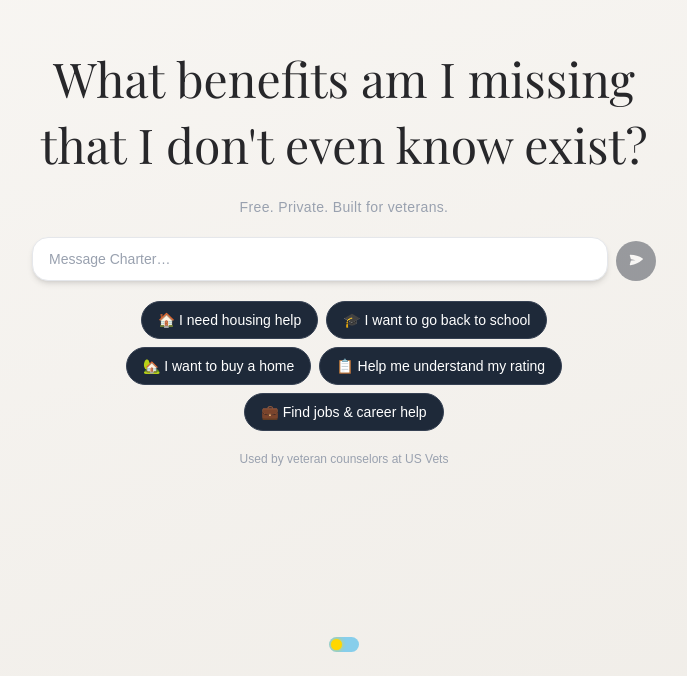
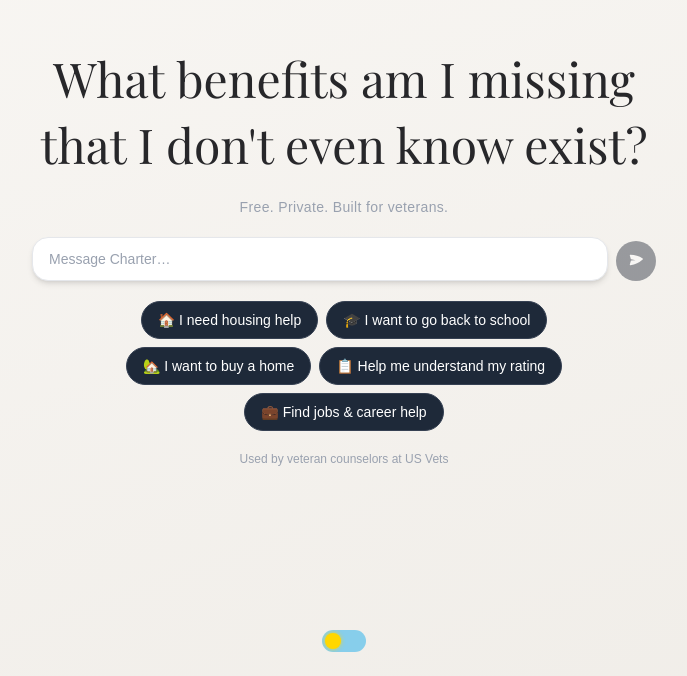
Before and after one commit to alxgrcn/charter, a Next.js app: page / in a window 1280 px wide. Shown: the part 124-800 px from the top of the page, without its empty margins (296-983 px from the left). Built offline with nearby package versions, Linux system fonts and the light colour scheme; a web font is replaced by a local one.

Commit message:
fix: scale toggle to 44x22px

```diff
--- a/app/components/ThemeToggle.tsx
+++ b/app/components/ThemeToggle.tsx
@@ -39,9 +39,9 @@ export default function ThemeToggle({ bottom = 24 }: Props) {
         left: '50%',
         transform: 'translateX(-50%)',
         zIndex: 9999,
-        width: 30,
-        height: 15,
-        borderRadius: 8,
+        width: 44,
+        height: 22,
+        borderRadius: 11,
         background: isDark ? '#1e2a3a' : '#87CEEB',
         transition: 'background 0.4s ease',
         border: 'none',
@@ -54,12 +54,12 @@ export default function ThemeToggle({ bottom = 24 }: Props) {
       {/* Sliding circle */}
       <span style={{
         position: 'absolute',
-        width: 11,
-        height: 11,
+        width: 16,
+        height: 16,
         borderRadius: '50%',
         background: isDark ? '#c8cdd4' : '#FFD700',
-        top: 2,
-        left: isDark ? 17 : 2,
+        top: 3,
+        left: isDark ? 25 : 3,
         transition: 'left 0.4s ease, background 0.4s ease, box-shadow 0.4s ease',
         boxShadow: isDark ? 'none' : '0 0 4px rgba(255, 215, 0, 0.8)',
         overflow: 'hidden',
```
